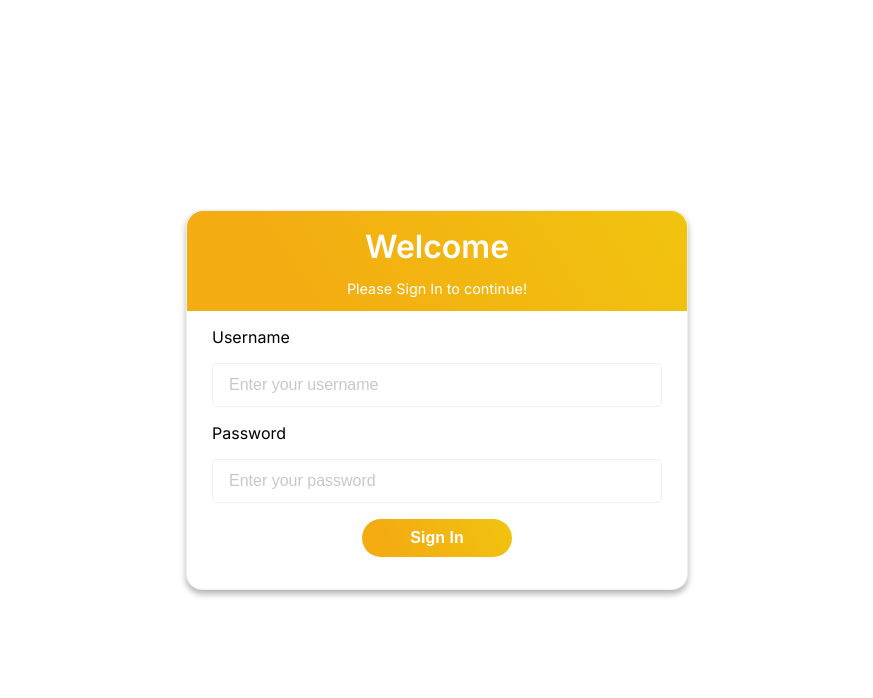
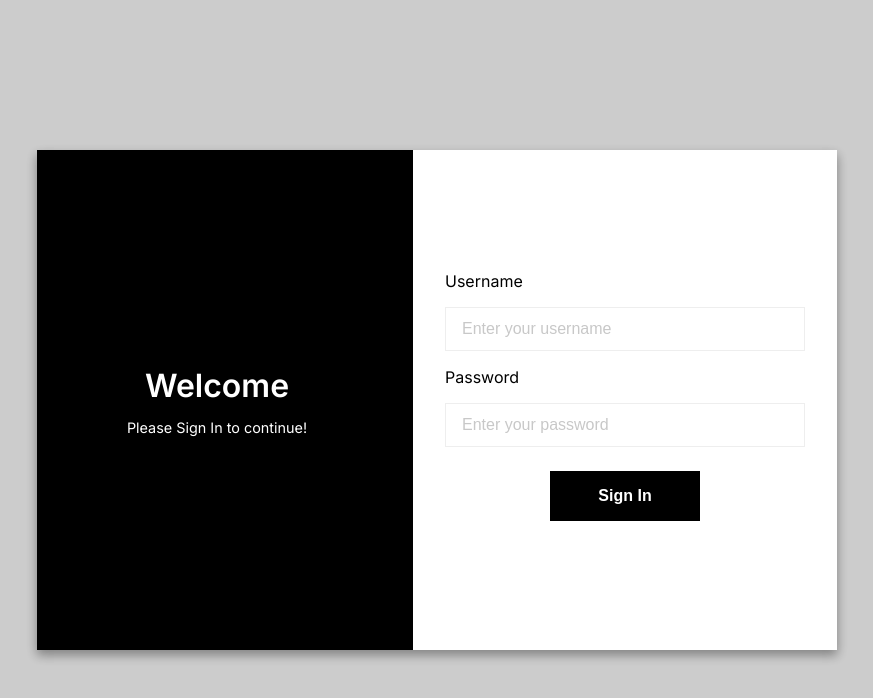
Before and after one commit to Ajinkya710/nimbly-app, a React (Create React App) app: page /login in a window 1280 px wide. Shown: the top 698 px of the page, without its empty margins (203-1076 px from the left). Built offline with nearby package versions, Linux system fonts and the light colour scheme.

Commit message:
updated login page css

```diff
--- a/src/Pages/Login/index.tsx
+++ b/src/Pages/Login/index.tsx
@@ -74,33 +74,25 @@ const PageWrapper = styled.div`
   height: 100vh;
   justify-content: center;
   align-items: center;
+  background: rgba(0, 0, 0, 0.2);
 `;
 
 const Container = styled.div`
-  border: 1px solid rgba(200, 200, 200, 0.3);
-  border-radius: 1rem;
-  max-width: 500px;
+  max-width: 800px;
   width: 100%;
+  height: 500px;
   display: flex;
-  flex-direction: column;
+  gap: 1rem;
   align-items: center;
-  padding-bottom: 1rem;
-  background-color: #ffffff;
-  box-shadow: 0px 4px 6px rgba(0, 0, 0, 0.3);
+  background-color: #000000;
+  box-shadow: rgba(0, 0, 0, 0.16) 0px 5px 10px, rgba(0, 0, 0, 0.23) 0px 5px 10px;
 `;
 
 const HeaderContainer = styled.div`
   display: flex;
   flex-direction: column;
   align-items: center;
-  border-top-right-radius: 1rem;
-  border-top-left-radius: 1rem;
   width: 100%;
-  background: linear-gradient(
-    58deg,
-    rgba(243, 172, 18, 1) 20%,
-    rgba(241, 196, 15, 1) 100%
-  );
   padding-top: 1rem;
 `;
 
@@ -119,17 +111,19 @@ const LightText = styled.p`
 const Label = styled.label``;
 
 const FormContainer = styled.form`
-  width: 90%;
+  width: 100%;
+  height: 100%;
   display: flex;
   flex-direction: column;
+  justify-content: center;
   gap: 1rem;
-  padding: 1rem 0;
+  padding: 0 2rem;
+  background-color: #ffffff;
 `;
 
 const Input = styled.input`
   height: 42px;
   border: 1px solid rgba(200, 200, 200, 0.3);
-  border-radius: 5px;
   transition: all 200ms ease-in-out;
   outline: none;
   padding: 0 1rem;
@@ -141,7 +135,7 @@ const Input = styled.input`
 
   &:focus {
     outline: none;
-    border-bottom: 2px solid rgba(241, 196, 15, 1);
+    border-bottom: 2px solid rgba(24, 24, 23, 0.8);
   }
 `;
 
@@ -151,24 +145,19 @@ const ErrorText = styled.p`
 `;
 
 const SubmitButton = styled.button`
-  margin: 0 auto;
+  margin: 0.5rem auto;
   width: 100%;
   max-width: 150px;
-  padding: 10px;
+  padding: 1rem;
   color: #fff;
   font-size: 1rem;
   font-weight: 600;
   border: none;
-  border-radius: 100px;
   cursor: pointer;
   transition: all 240ms ease-in-out;
-  background: linear-gradient(
-    58deg,
-    rgba(243, 172, 18, 1) 20%,
-    rgba(241, 196, 15, 1) 100%
-  );
+  background: #000000;
 
   &:hover {
-    filter: brightness(1.05);
+    background: rgba(0, 0, 0, 0.6);
   }
 `;
```
